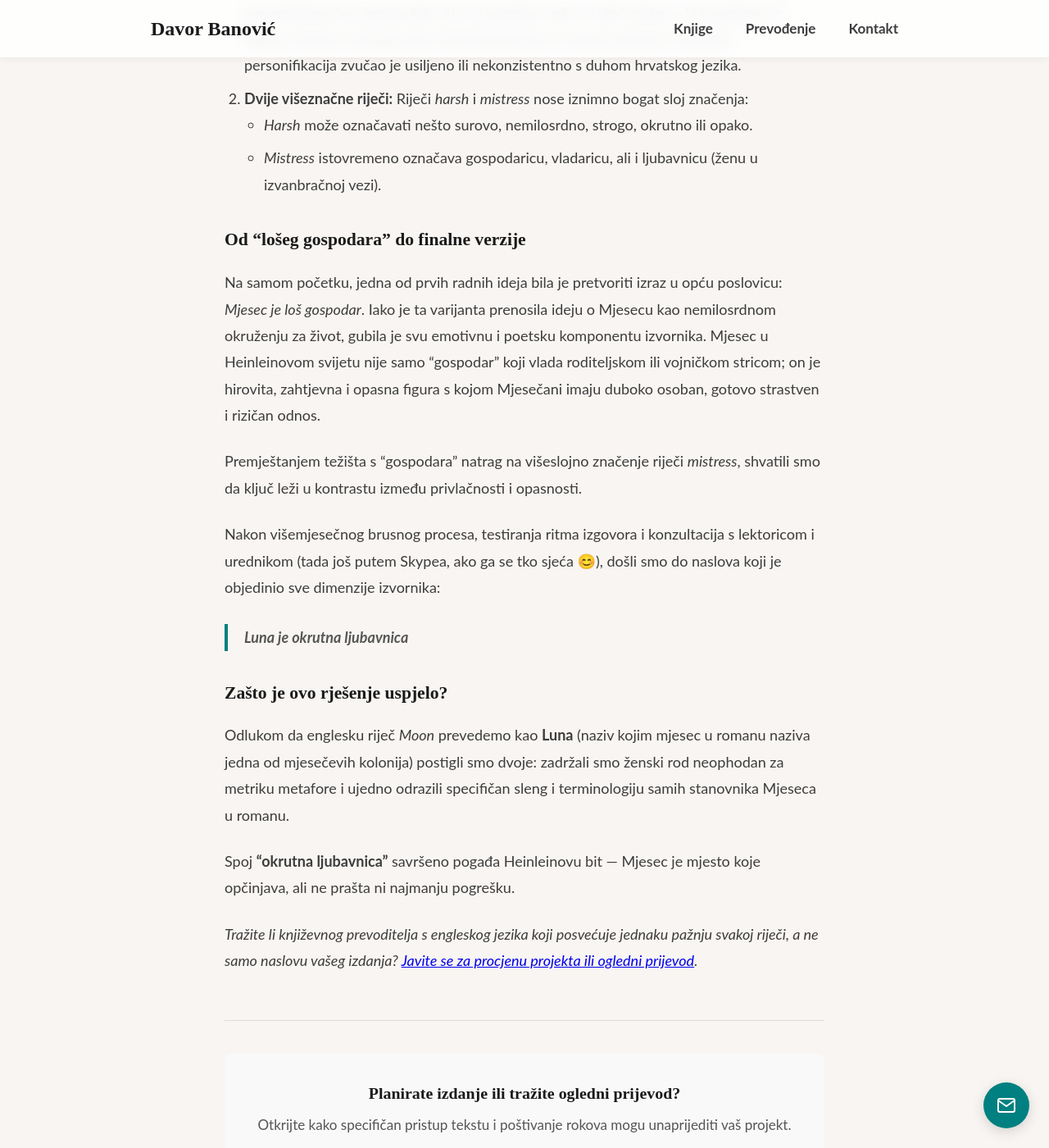
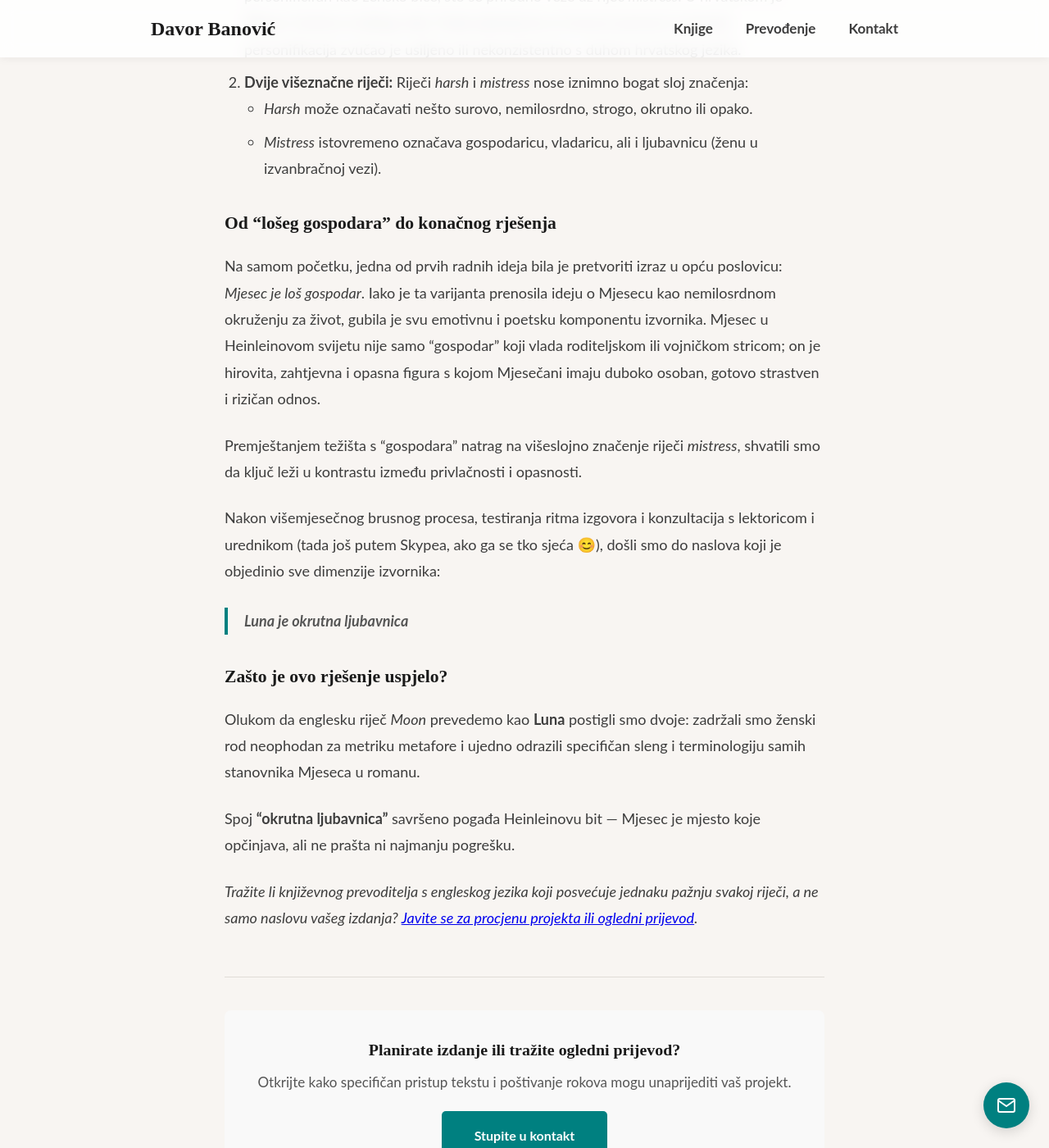
Before and after one commit to banovotz/banovotz.github.io, a Jekyll site: the page built from _posts/2026-07-25-kako-smo-preveli-naslov-romana-the-moon-is-a-harsh-mistress.md, in a window 1280 px wide and 1400 px high, scrolled down 736 px. Shown: the whole window at 82% size. Built offline with Jekyll 4.4.1, drawn with Linux system fonts in a browser that asks for light colours.

Commit message:
Fixed spaces in URL-s

```diff
--- a/_layouts/post.html
+++ b/_layouts/post.html
@@ -6,7 +6,7 @@
   <!-- Zaglavlje Posta -->
   <header class="post-header text-center">
     {% if page.category %}
-      <span class="post-category">{{ page.category }}</span>
+    <span class="note-category">{{ post.category | replace: "-", " " }}</span>
     {% endif %}
 
     <h1 class="post-title" itemprop="headline">{{ page.title }}</h1>
--- a/_posts/2026-07-25-kako-smo-preveli-naslov-romana-the-moon-is-a-harsh-mistress.md
+++ b/_posts/2026-07-25-kako-smo-preveli-naslov-romana-the-moon-is-a-harsh-mistress.md
@@ -2,7 +2,7 @@
 title: 'Kako smo preveli ''The Moon Is a Harsh Mistress'': Evolucija jednog naslova'
 layout: post
 date: '2026-07-25 10:00:00 +0200'
-category: Case Study
+category: Case-Study
 ---
 
 Prijevod naslova često je najvidljiviji, ali i najzahtjevniji dio rada na književnom djelu. Kada se radi o kultnom SF klasiku Roberta A. Heinleina — *The Moon Is a Harsh Mistress* — naslov nije samo ime knjige; on je tematska okosnica čitavog romana, filozofija života na Mjesecu i stilska zagonetka u samo šest riječi.
@@ -18,7 +18,7 @@
    * *Harsh* može označavati nešto surovo, nemilosrdno, strogo, okrutno ili opako.
    * *Mistress* istovremeno označava gospodaricu, vladaricu, ali i ljubavnicu (ženu u izvanbračnoj vezi).
 
-### Od "lošeg gospodara" do finalne verzije
+### Od "lošeg gospodara" do konačnog rješenja
 
 Na samom početku, jedna od prvih radnih ideja bila je pretvoriti izraz u opću poslovicu: *Mjesec je loš gospodar*. Iako je ta varijanta prenosila ideju o Mjesecu kao nemilosrdnom okruženju za život, gubila je svu emotivnu i poetsku komponentu izvornika. Mjesec u Heinleinovom svijetu nije samo "gospodar" koji vlada roditeljskom ili vojničkom stricom; on je hirovita, zahtjevna i opasna figura s kojom Mjesečani imaju duboko osoban, gotovo strastven i rizičan odnos.
 
@@ -30,7 +30,7 @@
 
 ### Zašto je ovo rješenje uspjelo?
 
-Odlukom da englesku riječ *Moon* prevedemo kao **Luna** (naziv kojim mjesec u romanu naziva jedna od mjesečevih kolonija) postigli smo dvoje: zadržali smo ženski rod neophodan za metriku metafore i ujedno odrazili specifičan sleng i terminologiju samih stanovnika Mjeseca u romanu.
+Olukom da englesku riječ *Moon* prevedemo kao **Luna** postigli smo dvoje: zadržali smo ženski rod neophodan za metriku metafore i ujedno odrazili specifičan sleng i terminologiju samih stanovnika Mjeseca u romanu.
 
 Spoj **"okrutna ljubavnica"** savršeno pogađa Heinleinovu bit — Mjesec je mjesto koje opčinjava, ali ne prašta ni najmanju pogrešku.
 
--- a/blog.html
+++ b/blog.html
@@ -18,7 +18,7 @@
           {{ post.date | date: "%d.%m.%Y." }}
         </time>
         {% if post.category %}
-        <span class="note-category">{{ post.category }}</span>
+            <span class="note-category">{{ post.category | replace: "-", " " }}</span>
         {% endif %}
       </div>
 
--- a/index.html
+++ b/index.html
@@ -144,7 +144,7 @@
           {{ post.date | date: "%d.%m.%Y." }}
         </time>
         {% if post.category %}
-        <span class="note-category">{{ post.category }}</span>
+        <span class="note-category">{{ post.category | replace: "-", " " }}</span>
         {% endif %}
       </div>
 
```
